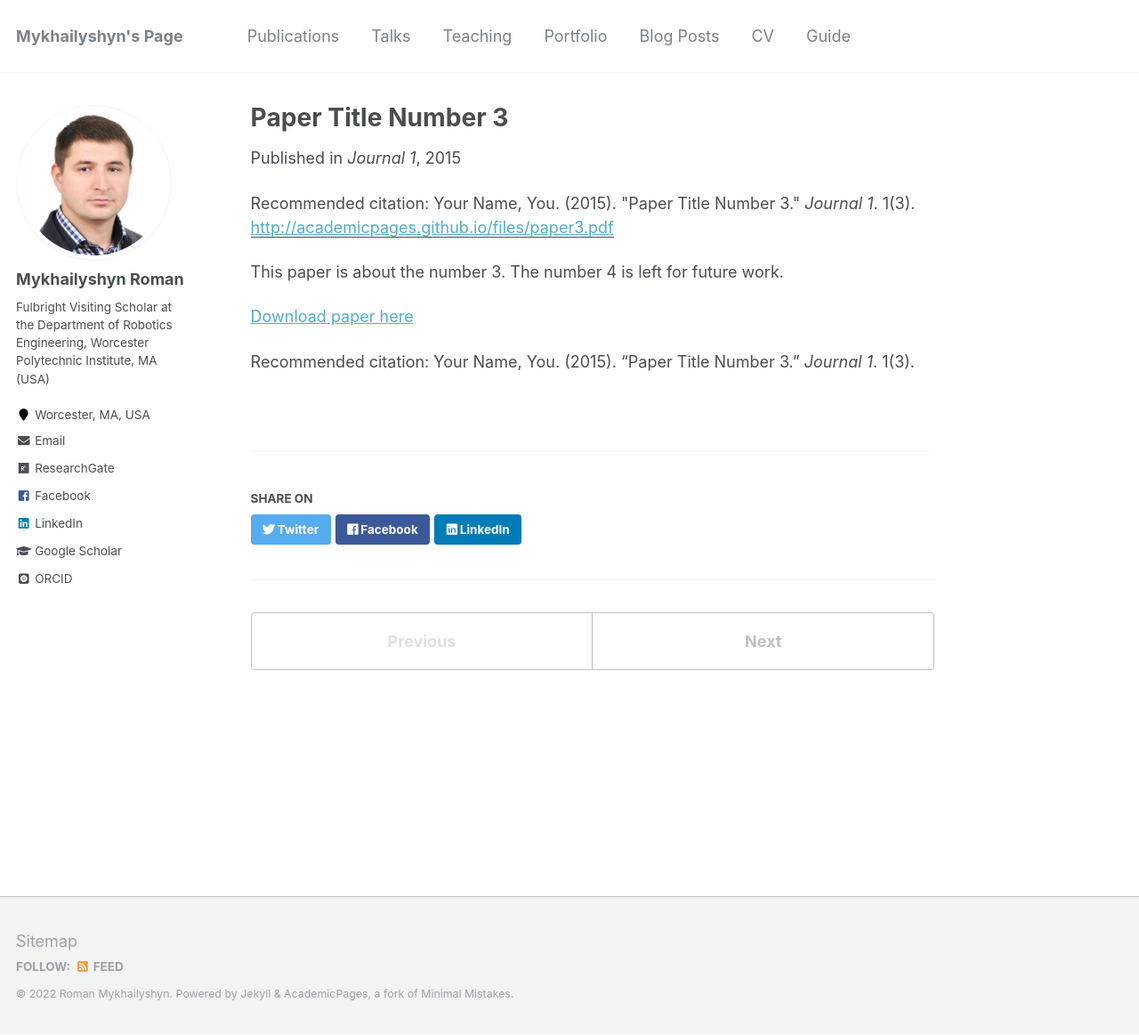
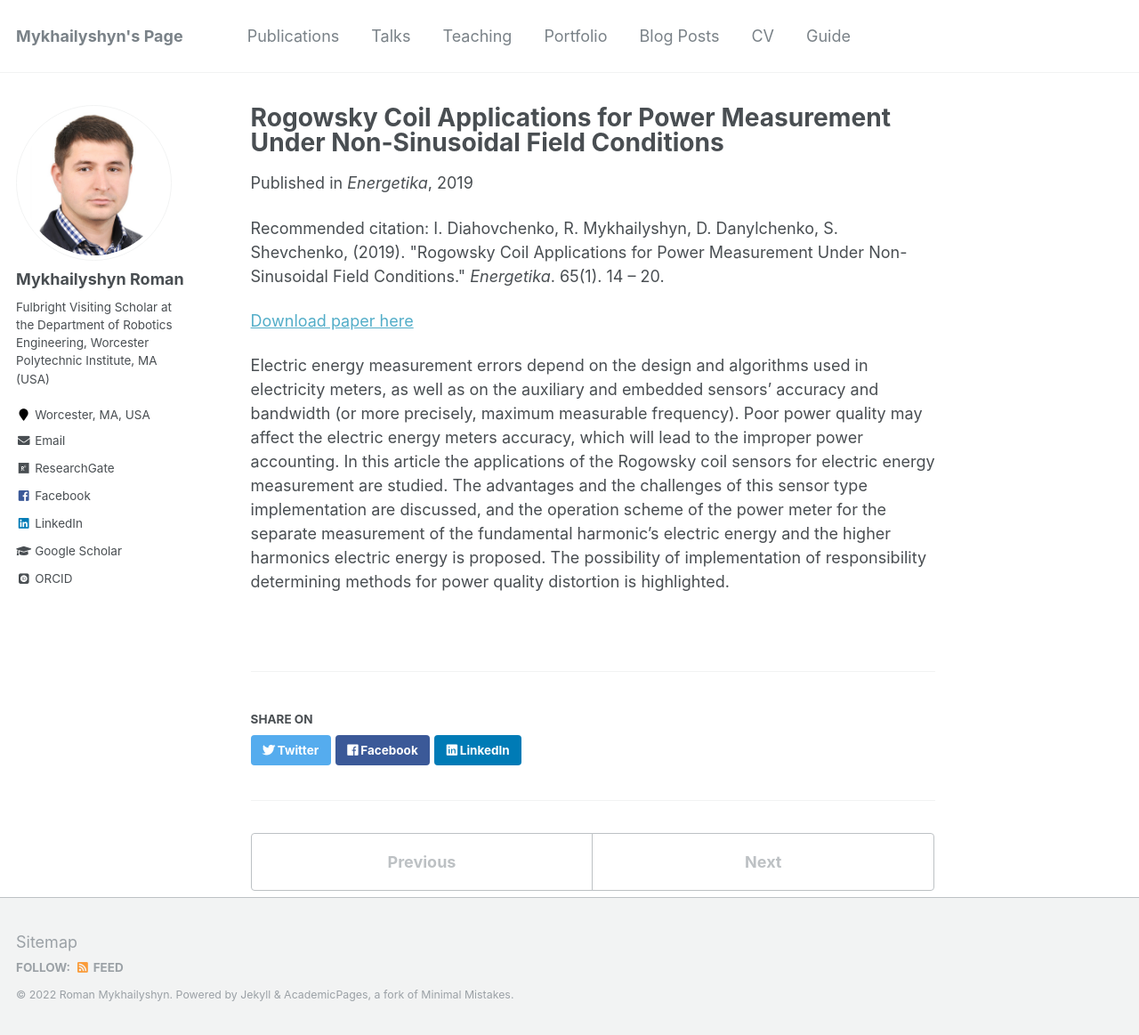
Before and after one commit to RomanMykhailyshyn/RomanMykhailyshyn.github.io, a Jekyll site: the page built from _publications/2019-Rogowsky coil applications for power measurement under non-sinusoidal field conditions.md, in a window 1280 px wide and 1163 px high. Shown: the whole window at 89% size. Built offline with Jekyll 4.4.1, drawn with Linux system fonts in a browser that asks for light colours; some web fonts are replaced.

Commit message:
Update 2019-Rogowsky coil applications for power measurement under non-sinusoidal field conditions.md

```diff
--- a/_publications/2019-Rogowsky coil applications for power measurement under non-sinusoidal field conditions.md
+++ b/_publications/2019-Rogowsky coil applications for power measurement under non-sinusoidal field conditions.md
@@ -1,15 +1,13 @@
 ---
-title: "Paper Title Number 3"
+title: "Rogowsky Coil Applications for Power Measurement Under Non-Sinusoidal Field Conditions"
 collection: publications
-permalink: /publication/2015-10-01-paper-title-number-3
-excerpt: 'This paper is about the number 3. The number 4 is left for future work.'
-date: 2015-10-01
-venue: 'Journal 1'
-paperurl: 'http://academicpages.github.io/files/paper3.pdf'
-citation: 'Your Name, You. (2015). &quot;Paper Title Number 3.&quot; <i>Journal 1</i>. 1(3).'
+permalink: /publication/2019-Rogowsky coil applications for power measurement under non-sinusoidal field conditions
+excerpt: ''
+date: 2019-01-01
+venue: 'Energetika'
+paperurl: ''
+citation: 'I. Diahovchenko, R. Mykhailyshyn, D. Danylchenko, S. Shevchenko, (2019). &quot;Rogowsky Coil Applications for Power Measurement Under Non-Sinusoidal Field Conditions.&quot; <i>Energetika</i>. 65(1). 14 – 20.'
 ---
-This paper is about the number 3. The number 4 is left for future work.
+[Download paper here](https://158.129.159.152/ojs/index.php/energetika/article/view/3972)
 
-[Download paper here](http://academicpages.github.io/files/paper3.pdf)
-
-Recommended citation: Your Name, You. (2015). "Paper Title Number 3." <i>Journal 1</i>. 1(3).
+Electric energy measurement errors depend on the design and algorithms used in electricity meters, as well as on the auxiliary and embedded sensors’ accuracy and bandwidth (or more precisely, maximum measurable frequency). Poor power quality may affect the electric energy meters accuracy, which will lead to the improper power accounting. In this article the applications of the Rogowsky coil sensors for electric energy measurement are studied. The advantages and the challenges of this sensor type implementation are discussed, and the operation scheme of the power meter for the separate measurement of the fundamental harmonic’s electric energy and the higher harmonics electric energy is proposed. The possibility of implementation of responsibility determining methods for power quality distortion is highlighted.
```
